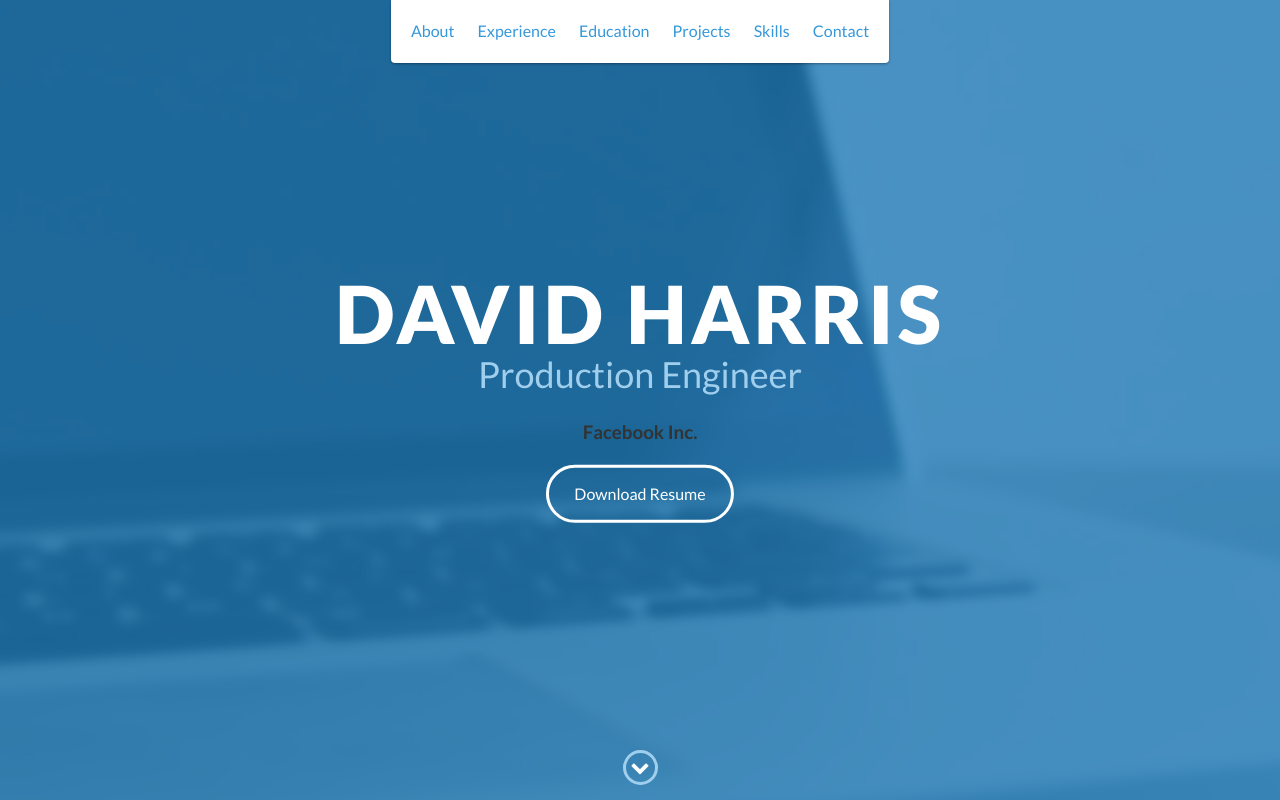
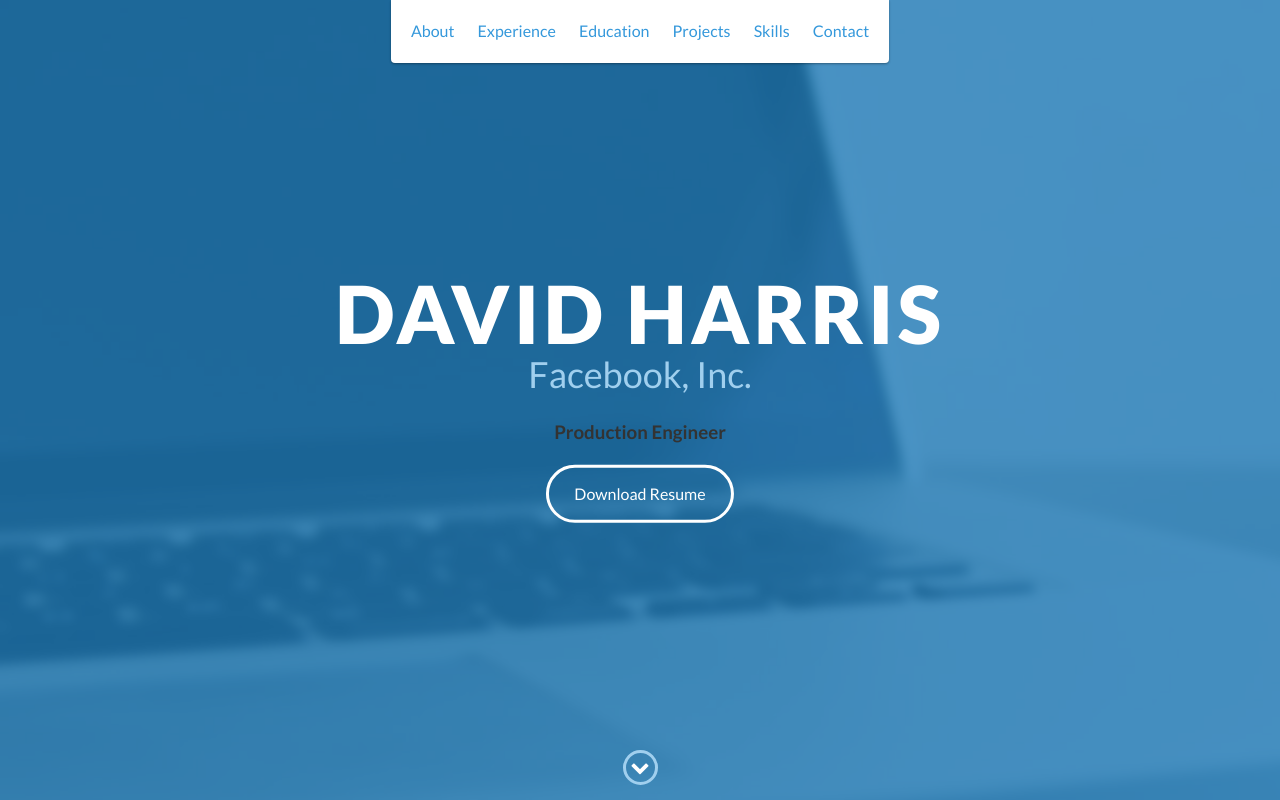
Before and after one commit to dhharris/dhharris.github.io, a website: page index.html in a window 1280 px wide. Shown: the top 800 px of the page. Drawn offline with nearby package versions, Linux system fonts and the light colour scheme.

Commit message:
Switched order of company and profession

```diff
--- a/index.html
+++ b/index.html
@@ -49,8 +49,8 @@
     <div id="lead">
         <div id="lead-content">
             <h1>David Harris</h1>
-            <h2>Production Engineer</h2>
-            <h3>Facebook Inc.</h3>
+            <h2>Facebook, Inc.</h2>
+            <h3>Production Engineer</h3>
             <a href="#" class="btn-rounded-white">Download Resume</a>
         </div>
         <!-- End #lead-content -->
```
